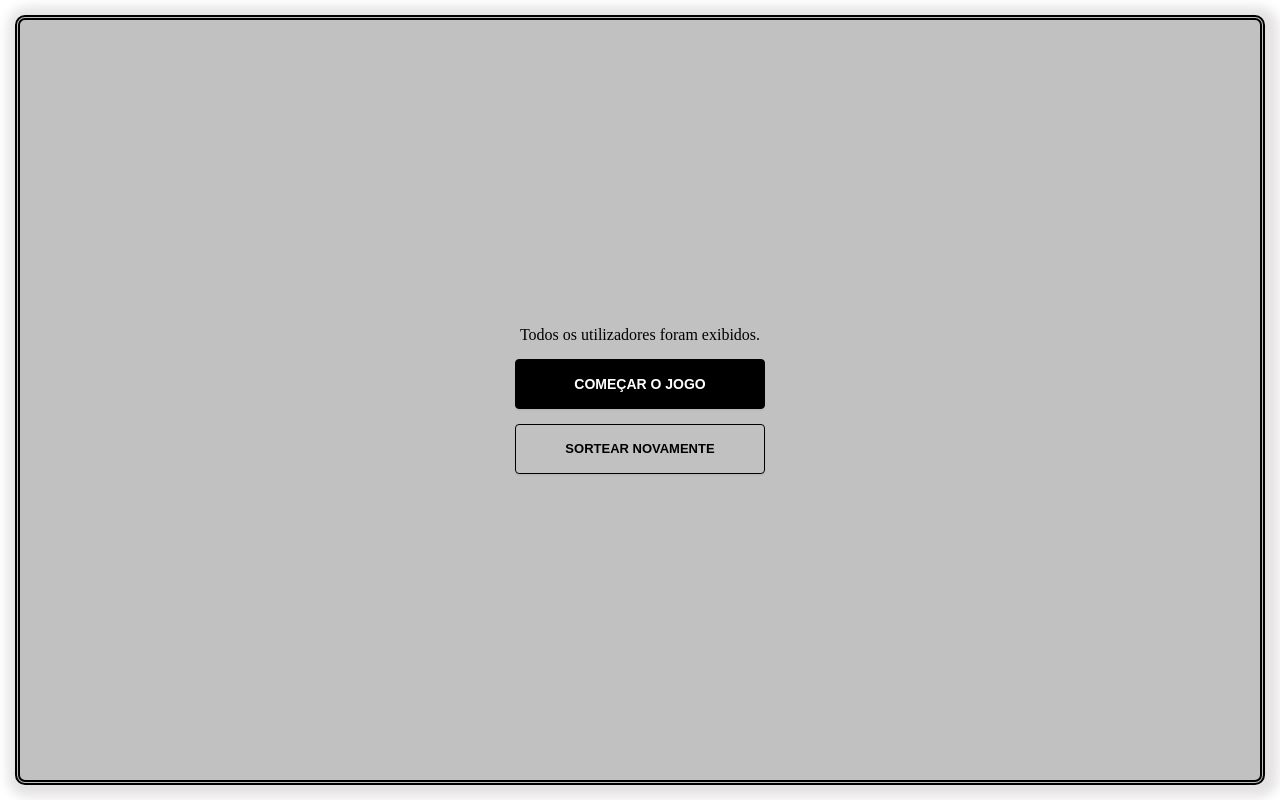
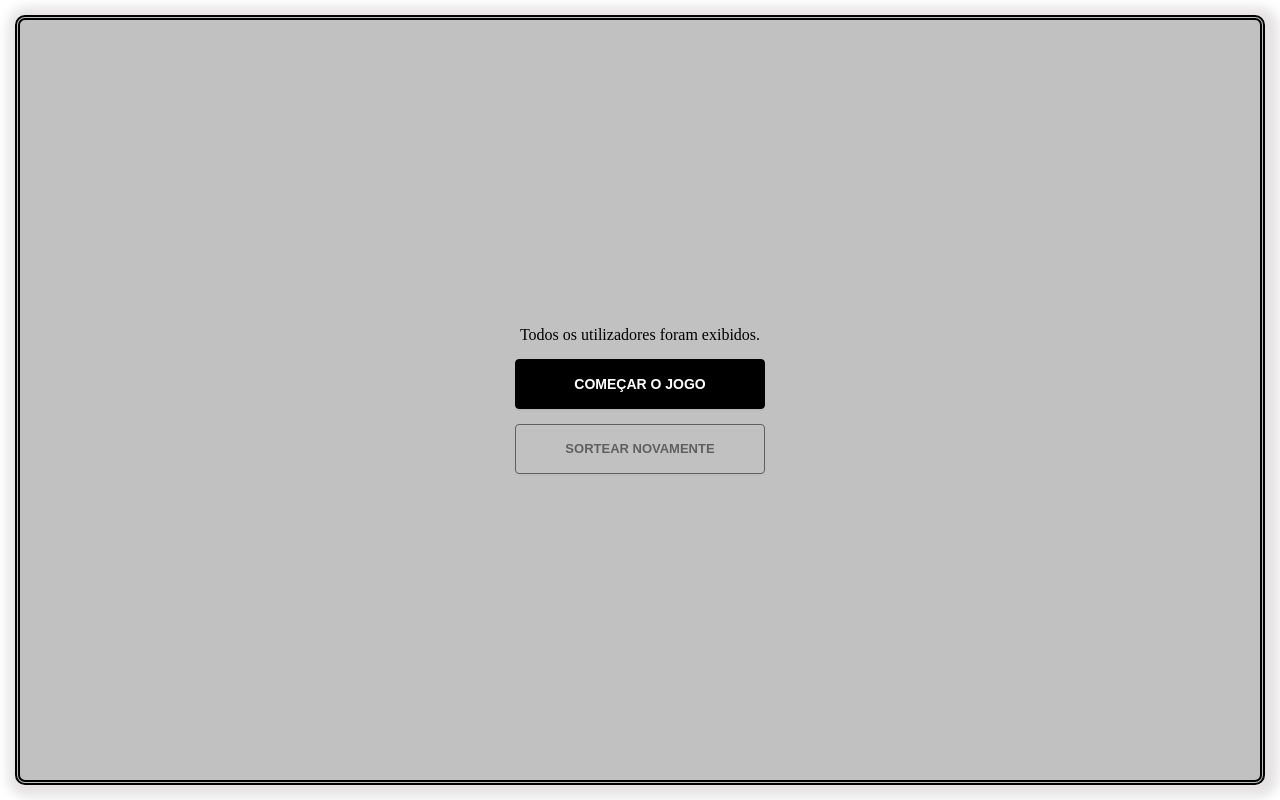
Before and after one commit to fernandogiroto/trickster_app, a Vue app: page /players in a window 1280 px wide. Built offline with nearby package versions, Linux system fonts and the light colour scheme; some icons are missing.

Commit message:
Fix bug when finish votes and UX for PlayerView page

```diff
--- a/src/views/GameView.vue
+++ b/src/views/GameView.vue
@@ -82,6 +82,9 @@ const activePlayers = computed(() => {
   return store.users.filter(user => !user.eliminated);
 });
 const currentUser = computed(() => {
+  if(!activePlayers.value[currentIndex.value]){
+    nextUser();
+  }
   return activePlayers.value[currentIndex.value] || null;
 });
 const playersNumber = computed(() => {
@@ -129,13 +132,6 @@ const moveToPanel = (index) => {
   }
   changePlayer.value.stop = true;
 }
-
-const finalizeVoting = (eliminatedPlayer) => {
-  if (eliminatedPlayer) {
-    impostorDiscovered.value = true;
-  }
-};
-
 
 const restartGame = () => {
   router.push({
--- a/src/views/PlayersView.vue
+++ b/src/views/PlayersView.vue
@@ -10,7 +10,16 @@
     <div class="player-view__user" v-else>
       <span class="player-view__user--finished">Todos os utilizadores foram exibidos.</span>
       <Button background="button__dark text-uppercase" width="100%" height="50px" @click="goToGame">Começar o Jogo</Button>
-      <Button background="button-outline__dark text-uppercase" width="100%" height="50px" fontSize="13px" @click="refreshGame">Sortear Novamente</Button>
+      <Button
+        background="button-outline__dark text-uppercase refresh-button"
+        width="100%"
+        height="50px"
+        fontSize="13px"
+        :disabled="isDisabled"
+        @click="refreshGame"
+        >
+        Sortear Novamente
+      </Button>
     </div>
     <div class="return-button bottom-to-top--effect" v-if="returnPage">
      <IconArrowLeft size="20" @click="backHome" />
@@ -20,7 +29,7 @@
 
 <script setup>
 
-    import {onMounted, computed, ref} from 'vue';
+    import {onMounted, computed, ref, watch} from 'vue';
     import { IconArrowLeft } from '@tabler/icons-vue';
     import { useGameStore } from '@/stores/game';
     import Button from '@/components/Button.vue';
@@ -36,6 +45,7 @@
     const currentUser = computed(() => store.users[currentIndex.value]);
     const lastIndex = ref([]);
     const returnPage = ref(false);
+    const isDisabled = ref(true);
 
     const getRandomIndexExcludingLast = () => {
       let randomIndex;
@@ -72,6 +82,7 @@
         store.updateUserWord(words[randomIndex]);
         showWord.value = false;
         store.users.forEach(user => user.eliminated = false);
+        isDisabled.value = true;
     };
 
     onMounted(() => {
@@ -83,6 +94,15 @@
 
       if (route.query.refresh === 'true') {
         refreshGame();
+      }
+    })
+
+    watch(currentUser, (newVal) => {
+      if(!newVal) {
+        console.log(newVal)
+        setTimeout(() => {
+          isDisabled.value = false;
+        }, 3000)
       }
     })
 
@@ -136,4 +156,8 @@
     visibility: hidden;
   }
 
+  .refresh-button:disabled {
+    opacity: 0.5;
+  }
+
 </style>
```
